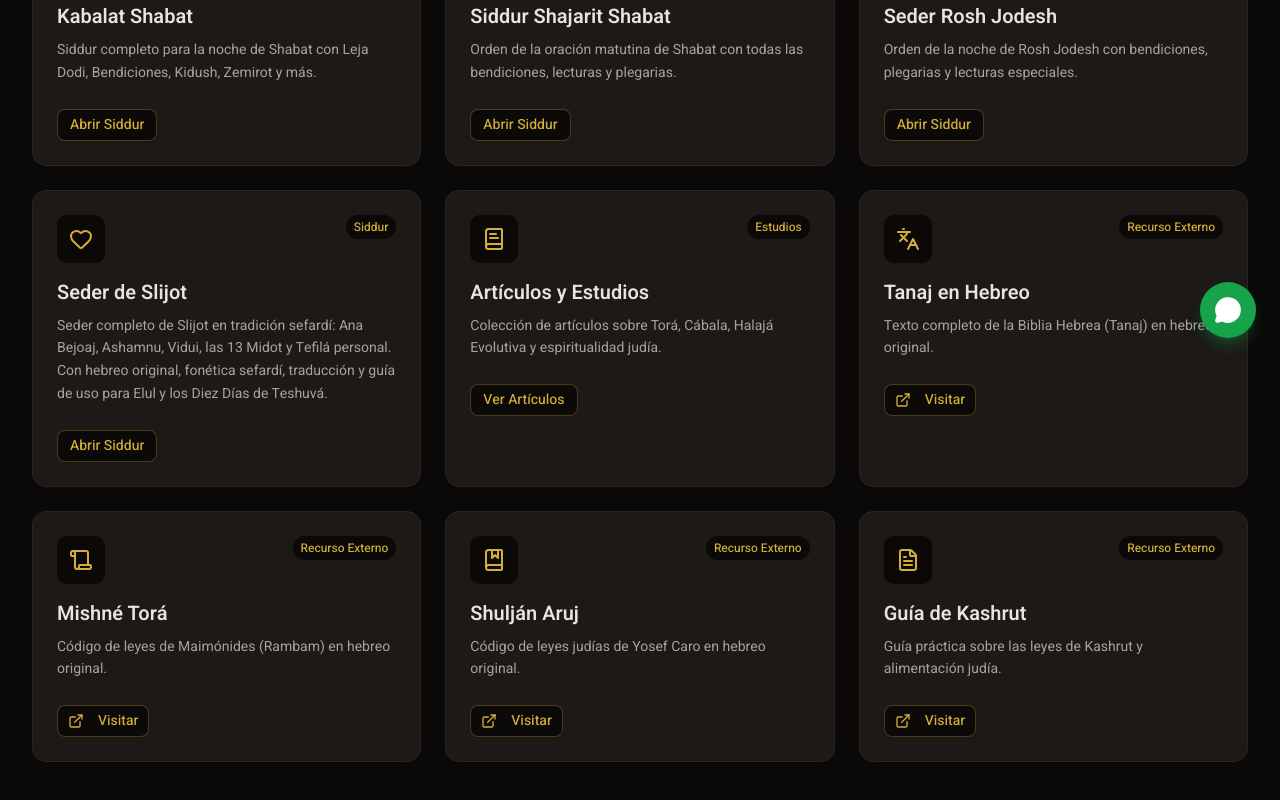
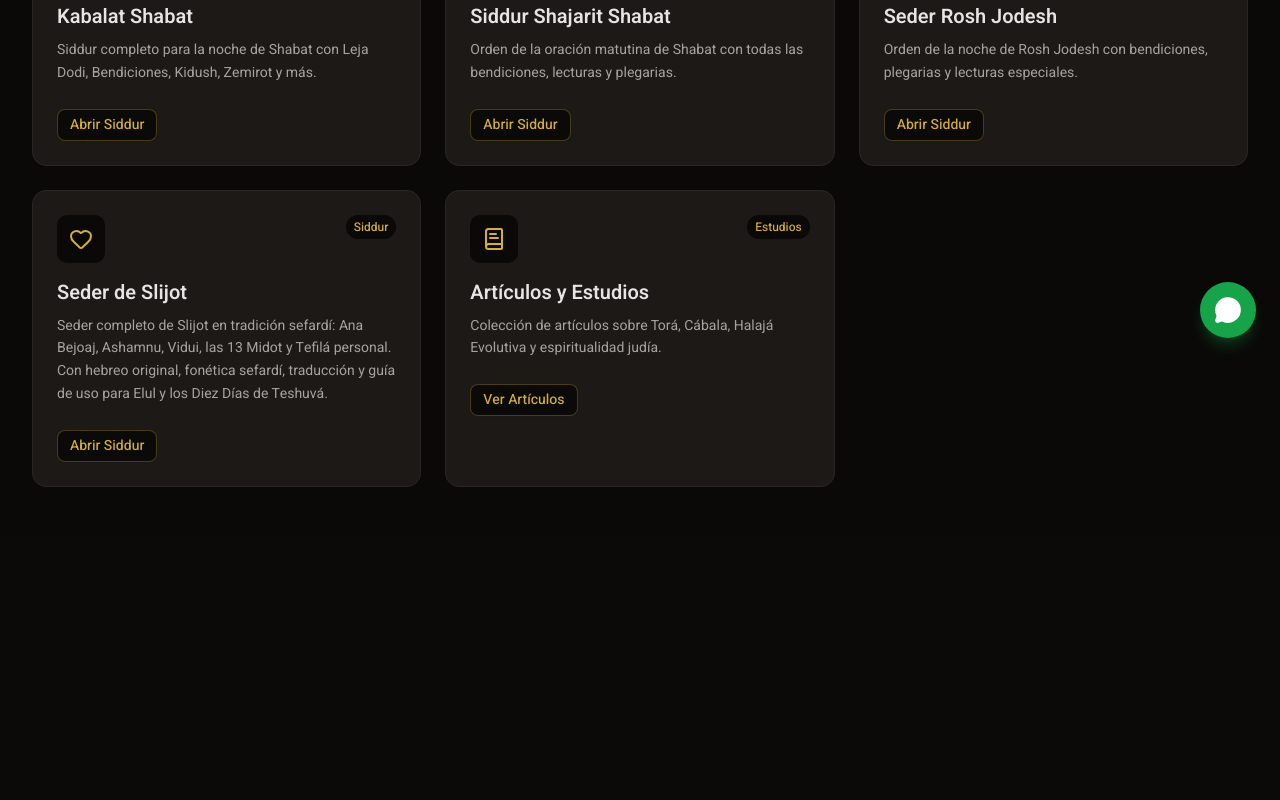
Before and after one commit to wprogramador/beneyisrael, a Next.js app: page /biblioteca in a window 1280 px wide. Shown: the part 438-1238 px from the top of the page. After the commit the page ends 973 px from the top, so only its background shows below. Built offline with nearby package versions, Linux system fonts and the light colour scheme; a web font is replaced by a local one.

Commit message:
Update Biblioteca.tsx

```diff
--- a/src/views/Biblioteca.tsx
+++ b/src/views/Biblioteca.tsx
@@ -7,10 +7,6 @@ import {
   Moon,
   Heart,
   BookText,
-  Languages,
-  Scroll,
-  BookMarked,
-  FileText,
   ExternalLink,
   Search,
 } from 'lucide-react'
@@ -102,54 +98,6 @@ const recursos: Recurso[] = [
     badgeColor: '#d4af37',
     esInterno: true,
     botonTexto: 'Ver Artículos',
-  },
-  {
-    id: 'tanaj-hebreo',
-    titulo: 'Tanaj en Hebreo',
-    categoria: 'estudio',
-    descripcion: 'Texto completo de la Biblia Hebrea (Tanaj) en hebreo original.',
-    url: 'https://www.tanach.us',
-    icono: <Languages className="size-6" />,
-    badge: 'Recurso Externo',
-    badgeColor: '#d4af37',
-    esInterno: false,
-    botonTexto: 'Visitar',
-  },
-  {
-    id: 'mishne-tora',
-    titulo: 'Mishné Torá',
-    categoria: 'estudio',
-    descripcion: 'Código de leyes de Maimónides (Rambam) en hebreo original.',
-    url: 'https://www.mechon-mamre.org/i/0.htm',
-    icono: <Scroll className="size-6" />,
-    badge: 'Recurso Externo',
-    badgeColor: '#d4af37',
-    esInterno: false,
-    botonTexto: 'Visitar',
-  },
-  {
-    id: 'shuljan-aruj',
-    titulo: 'Shulján Aruj',
-    categoria: 'estudio',
-    descripcion: 'Código de leyes judías de Yosef Caro en hebreo original.',
-    url: 'https://www.sefaria.org/Shulchan_Arukh',
-    icono: <BookMarked className="size-6" />,
-    badge: 'Recurso Externo',
-    badgeColor: '#d4af37',
-    esInterno: false,
-    botonTexto: 'Visitar',
-  },
-  {
-    id: 'guia-kashrut',
-    titulo: 'Guía de Kashrut',
-    categoria: 'halaja',
-    descripcion: 'Guía práctica sobre las leyes de Kashrut y alimentación judía.',
-    url: 'https://www.kashrut.com',
-    icono: <FileText className="size-6" />,
-    badge: 'Recurso Externo',
-    badgeColor: '#d4af37',
-    esInterno: false,
-    botonTexto: 'Visitar',
   },
 ]
 
@@ -261,10 +209,16 @@ export default function Biblioteca() {
                     variant="outline"
                     size="sm"
                     className="border-[#d4af37]/30 text-[#d4af37] hover:bg-[#d4af37]/10 hover:border-[#d4af37]/50"
-                    onClick={() => setRecursoSeleccionado(recurso)}
+                    asChild
+                  >
+                    <a
+                      href={recurso.url}
+                      target="_blank"
+                      rel="noopener noreferrer"
                     >
                       <ExternalLink className="size-4 mr-2" />
                       {recurso.botonTexto || 'Visitar'}
+                    </a>
                   </Button>
                 )}
               </div>
@@ -325,7 +279,6 @@ export default function Biblioteca() {
             </div>
 
             <div className="flex gap-3">
-              {recursoSeleccionado?.esInterno ? (
               <Button
                 className="bg-[#d4af37] text-[#0a0908] hover:bg-[#b8941f]"
                 onClick={() => {
@@ -336,19 +289,6 @@ export default function Biblioteca() {
               >
                 {recursoSeleccionado?.botonTexto || 'Abrir Recurso'}
               </Button>
-              ) : (
-                <Button
-                  className="bg-[#d4af37] text-[#0a0908] hover:bg-[#b8941f]"
-                  onClick={() => {
-                    if (recursoSeleccionado) {
-                      window.open(recursoSeleccionado.url, '_blank')
-                    }
-                  }}
-                >
-                  <ExternalLink className="size-4 mr-2" />
-                  {recursoSeleccionado?.botonTexto || 'Visitar'}
-                </Button>
-              )}
 
               <Button
                 variant="outline"
```
Lines whose indentation alone changed are shown as unchanged.
